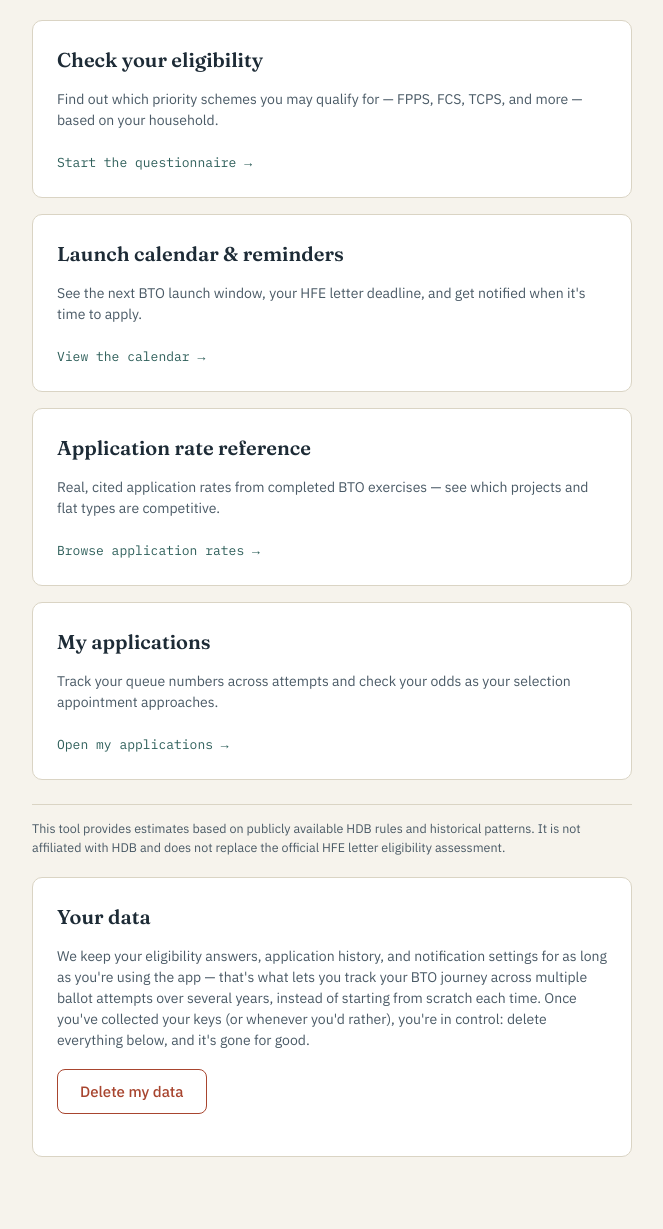
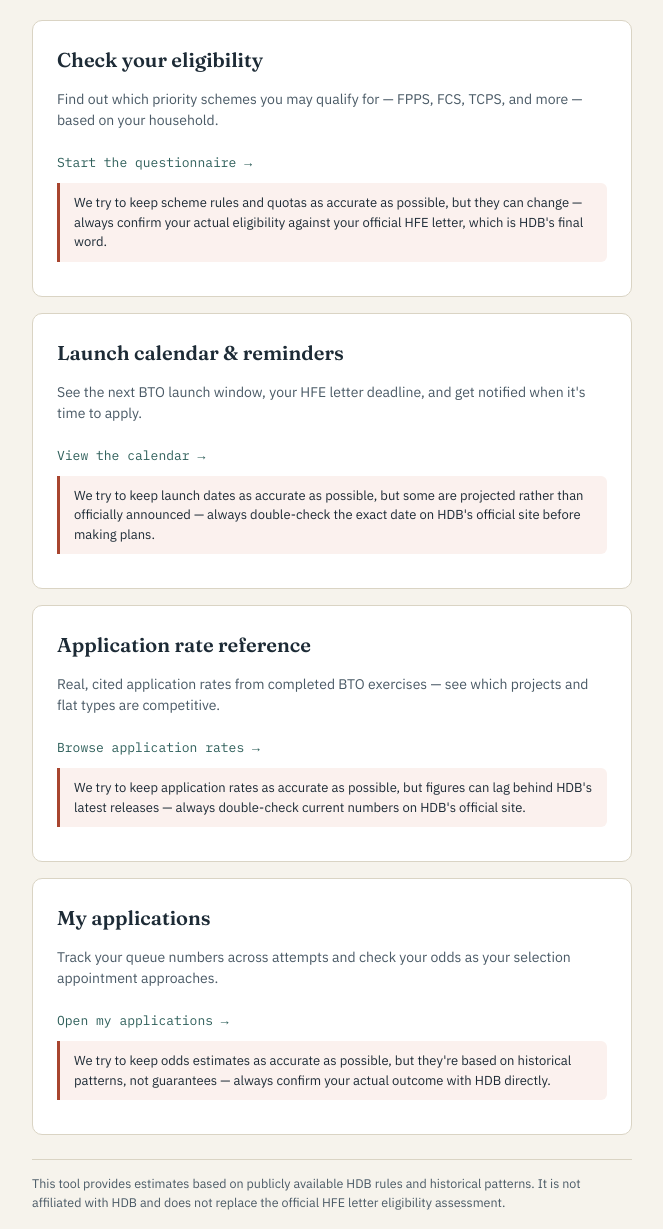
Before and after one commit to macmelvin/BTO-Planning-Tool, a website with bundled scripts: page index.html in a window 1280 px wide. Shown: the part 264-1493 px from the top of the page, without its empty margins (308-971 px from the left). Built offline with nearby package versions, Linux system fonts and the light colour scheme.

Commit message:
Add per-section accuracy disclaimers to landing page cards

```diff
--- a/index.html
+++ b/index.html
@@ -33,6 +33,7 @@
         <h2>Check your eligibility</h2>
         <p class="helper">Find out which priority schemes you may qualify for — FPPS, FCS, TCPS, and more — based on your household.</p>
         <span class="arrow">Start the questionnaire →</span>
+        <div class="flag-box" style="margin-top:10px;">We try to keep scheme rules and quotas as accurate as possible, but they can change — always confirm your actual eligibility against your official HFE letter, which is HDB's final word.</div>
       </div>
     </a>
 
@@ -41,6 +42,7 @@
         <h2>Launch calendar &amp; reminders</h2>
         <p class="helper">See the next BTO launch window, your HFE letter deadline, and get notified when it's time to apply.</p>
         <span class="arrow">View the calendar →</span>
+        <div class="flag-box" style="margin-top:10px;">We try to keep launch dates as accurate as possible, but some are projected rather than officially announced — always double-check the exact date on HDB's official site before making plans.</div>
       </div>
     </a>
 
@@ -49,6 +51,7 @@
         <h2>Application rate reference</h2>
         <p class="helper">Real, cited application rates from completed BTO exercises — see which projects and flat types are competitive.</p>
         <span class="arrow">Browse application rates →</span>
+        <div class="flag-box" style="margin-top:10px;">We try to keep application rates as accurate as possible, but figures can lag behind HDB's latest releases — always double-check current numbers on HDB's official site.</div>
       </div>
     </a>
 
@@ -57,6 +60,7 @@
         <h2>My applications</h2>
         <p class="helper">Track your queue numbers across attempts and check your odds as your selection appointment approaches.</p>
         <span class="arrow">Open my applications →</span>
+        <div class="flag-box" style="margin-top:10px;">We try to keep odds estimates as accurate as possible, but they're based on historical patterns, not guarantees — always confirm your actual outcome with HDB directly.</div>
       </div>
     </a>
 
```
